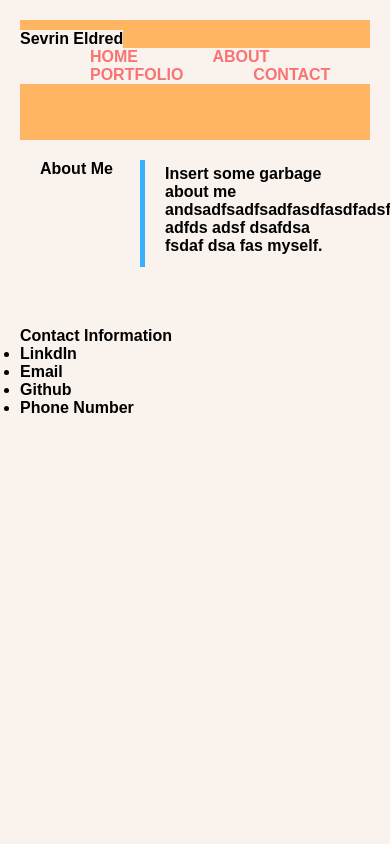
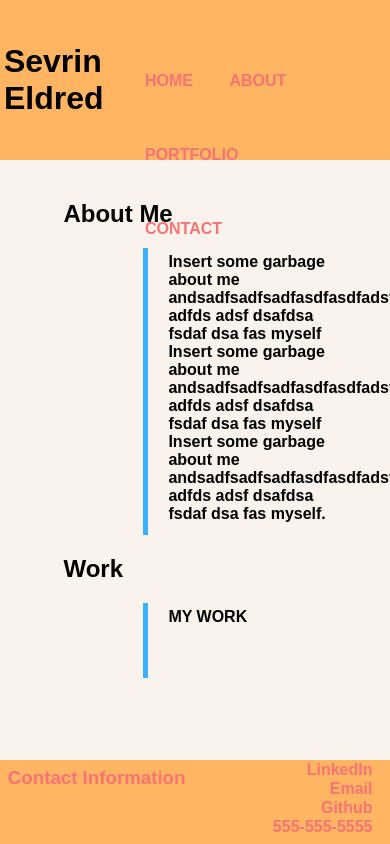
Before and after one commit to sevrinbe/web-portfolio, a plain HTML site: page index.html in a window 390 px wide. Shown: the top 844 px of the page. Drawn offline with Linux system fonts and the light colour scheme.

Commit message:
more progress on resisizing.

```diff
--- a/assets/reset.css
+++ b/assets/reset.css
@@ -1,4 +1,21 @@
-html, body, div, span, applet, object, iframe, h1, h2, h3, h4, h5, h6, p, blockquote, pre, a, abbr, acronym, address, big, cite, code, del, dfn, em, img, ins, kbd, q, s, samp, small, strike, strong, sub, sup, tt, var, b, u, i, center, dl, dt, dd, ol, ul, li, fieldset, form, label, legend, table, caption, tbody, tfoot, thead, tr, th, td, article, aside, canvas, details, embed, figure, figcaption, footer, header, hgroup, menu, nav, output, ruby, section, summary, time, mark, audio, video {
+/* html, body, div, span, applet, object, iframe, h1, h2, h3, h4, h5, h6, p,
+blockquote, pre, a, abbr, acronym, address, big, cite, code, del, dfn, em, img,
+ins, kbd, q, s, samp, small, strike, strong, sub, sup, tt, var, b, u, i, center,
+dl, dt, dd, ol, ul, li, fieldset, form, label, legend, table, caption, tbody, tfoot,
+thead, tr, th, td, article, aside, canvas, details, embed, figure, figcaption, footer,
+header, hgroup, menu, nav, output, ruby, section, summary, time, mark, audio, video {
+    margin: 0;
+    padding: 0;
+    border: 0;
+    font-size: 100%;
+    font: inherit;
+    vertical-align: baseline;
+    background: transparent;
+}  */
+
+
+* html body ul li h1 h2 h3 p header footer {
+    list-style-type:none;
     margin: 0;
     padding: 0;
     border: 0;
--- a/assets/style.css
+++ b/assets/style.css
@@ -9,37 +9,53 @@
 
 html * {
     font-family: Arial, Helvetica, sans-serif;
-    background-color: var(--light);
     font-weight: 600;
+    margin: 0;
+
+
 }
 
 body {
-    margin: 20px;
+    background-color: var(--light);
 
 }
 
 header {
-    min-height: 100px;
+    display: flex;
+    min-height: 5em;
+    max-height:  10px;
     background: #FFB562;
-    padding: 10px 0;
+    /* padding: 10px 0; */
+    width: 100%;
 }
 
-.title-name {
+h1 {
+    display: flex;
     float: left;
+    justify-content: center;
+    padding: 1%;
+    align-items: baseline;
 }
 
+h2 {
+    margin: 20px;
+}
 
 .container {
-    float: right;
     height: auto;
 }
 
+nav .nav-bar {
+    display: flex;
+    background-color: var(--orange);
+    float: right;
+
+}
 
 nav ul {
-    margin: 0;
+    margin-top: 2em;
+    margin-right: 2em;
     padding: 0;
-    list-style: none;
-    float: right;
 }
 
 
@@ -47,31 +63,35 @@ nav li {
     color: var(--salmon);
     display: inline-block;
     margin-left: 70px;
-    position: relative;
-
+    list-style: none;
 }
 
-nav a {
+a {
     text-decoration: none;
     color: var(--salmon);
-    text-transform: uppercase;
 }
+
+
 
 section {
     padding: 20px;
 }
 
-.about h2 {
+.about .work h2 {
     float:left;
+    min-width: 40px;
 }
 
-.section-name {
-    min-width: 40%;
+.body-content {
+    max-width: 88%;
+    margin-left: auto;
+    margin-right: auto;
 }
 
 section .section-body {
     border-left: 1px solid var(--blue);
     border-width: 5px;
+
     margin-left: 100px;
 }
 
@@ -79,10 +99,105 @@ section div p {
     padding: 5px 20px 12px;
 }
 
-.card {
-    /*small cards*/
+.small-card {
+    /* small card */
 }
 
-.work .cards:first-child {
+.big-card {
     /* big card */
 }
+
+h3 {
+    float: left;
+    padding: 2%;
+    display: block;
+
+}
+
+footer li {
+    text-align: right;
+    list-style: none;
+    padding-right: 5%;
+    margin-top: .3%;
+    text-decoration: none;
+}
+
+
+
+footer {
+    background-color: var(--orange);
+    color: var(--salmon);
+    position: fixed;
+    bottom: 0;
+    width: 100%;
+    height: 10%;
+}
+
+.container-foot {
+    margin: auto;
+}
+
+
+@media only screen and (max-width: 768px) {
+    nav li {
+        color: var(--salmon);
+        display: inline-block;
+        margin: 1em;
+        margin-top: 2.5em;
+        list-style: none;
+        }
+
+    header {
+        display: flex;
+        min-height: 10em;
+        max-height:  10px;
+        background: #FFB562;
+        /* padding: 10px 0; */
+        width: 100%;
+        }
+
+    h1 {
+        justify-content:flex-start;
+        padding: 1%;
+        align-items: center;
+        }
+
+
+    }
+
+
+    @media only screen and (max-width: 320px) {
+        nav li {
+            color: var(--salmon);
+            display: inline-flex;
+            flex-direction: column;
+            margin: 1em;
+            margin-top: 2.5em;
+            list-style: none;
+            }
+
+        header {
+            display: flex;
+            min-height: 16em;
+            max-height:  10px;
+            background: #FFB562;
+            /* padding: 10px 0; */
+            width: 100%;
+            }
+
+        h1 {
+            justify-content:flex-start;
+            padding: 1%;
+            align-items: center;
+            }
+        footer li {
+            text-align: left;
+            display: block;
+            list-style: none;
+            padding-right: 5%;
+            margin-top: .3%;
+            text-decoration: none;
+        }
+
+
+        }
--- a/index.html
+++ b/index.html
@@ -9,36 +9,39 @@
   </head>
 
 <body>
-    <header>
-        <div class="title-name">
-            <h1 class="header-name">Sevrin Eldred</h1>
-        </div>
-        <div class="container">
+    <header class="title-name container">
+        <h1 class="header-name">Sevrin Eldred</h1>
             <nav class="nav-bar">
                 <ul>
                     <li class="nav-item">
-                        <a class="nav-link" href="#home">Home</a>
+                        <a class="nav-link" href="#home">HOME</a>
                     </li>
                     <li class="nav-item">
-                        <a class="nav-link" href="#about">About</a>
+                        <a class="nav-link" href="#about">ABOUT</a>
                     </li>
                     <li class="nav-item">
-                        <a class="nav-link" href="#portfolio">Portfolio</a>
+                        <a class="nav-link" href="#portfolio">PORTFOLIO</a>
                     <li class="nav-item">
-                        <a class="nav-link" href="#contact">Contact</a>
+                        <a class="nav-link" href="#contact">CONTACT</a>
                     </li>
                 </ul>
             </nav>
-        </div>
     </header>
 
-    <main>
+    <main class="body-content">
         <section class="about">
-            <div class="section-name">
                 <h2>About Me</h2>
+            <div class="section-body">
+                <p>Insert some garbage about me andsadfsadfsadfasdfasdfadsfdasf adfds adsf dsafdsa fsdaf dsa fas myself Insert some garbage about me andsadfsadfsadfasdfasdfadsfdasf adfds adsf dsafdsa fsdaf dsa fas myself Insert some garbage about me andsadfsadfsadfasdfasdfadsfdasf adfds adsf dsafdsa fsdaf dsa fas myself.</p>
             </div>
+            <h2>Work</h2>
             <div class="section-body">
-                <p>Insert some garbage about me andsadfsadfsadfasdfasdfadsfdasf adfds adsf dsafdsa fsdaf dsa fas myself.</p>
+                <p>MY WORK</p>
+                <section class="work">
+                    <div class="cards">
+                        <div class="big-card"></div>
+                        <div class="small-card"></div>
+                    </div>
             </div>
         </section>
 
@@ -55,11 +58,14 @@
 
 <footer>
     <h3>Contact Information</h3>
-        <ul>
-            <li>LinkdIn</li>
-            <li>Email</li>
-            <li>Github</li>
-            <li>Phone Number</li>
+        <ul class="container-foot">
+            <a href="https://www.linkedin.com/in/sevrin-eldred-267069179/"
+            target="_blank"><li>LinkedIn</li></a>
+            <a href="mailto:sevrin.eldred@gmail.com?subject=subject text"
+            target="_blank"><li>Email</li></a>
+            <a href="https://github.com/sevrinbe"
+            target="_blank"><li>Github</li></a>
+            <li>555-555-5555</li>
         </ul>
 </footer>
 
```
